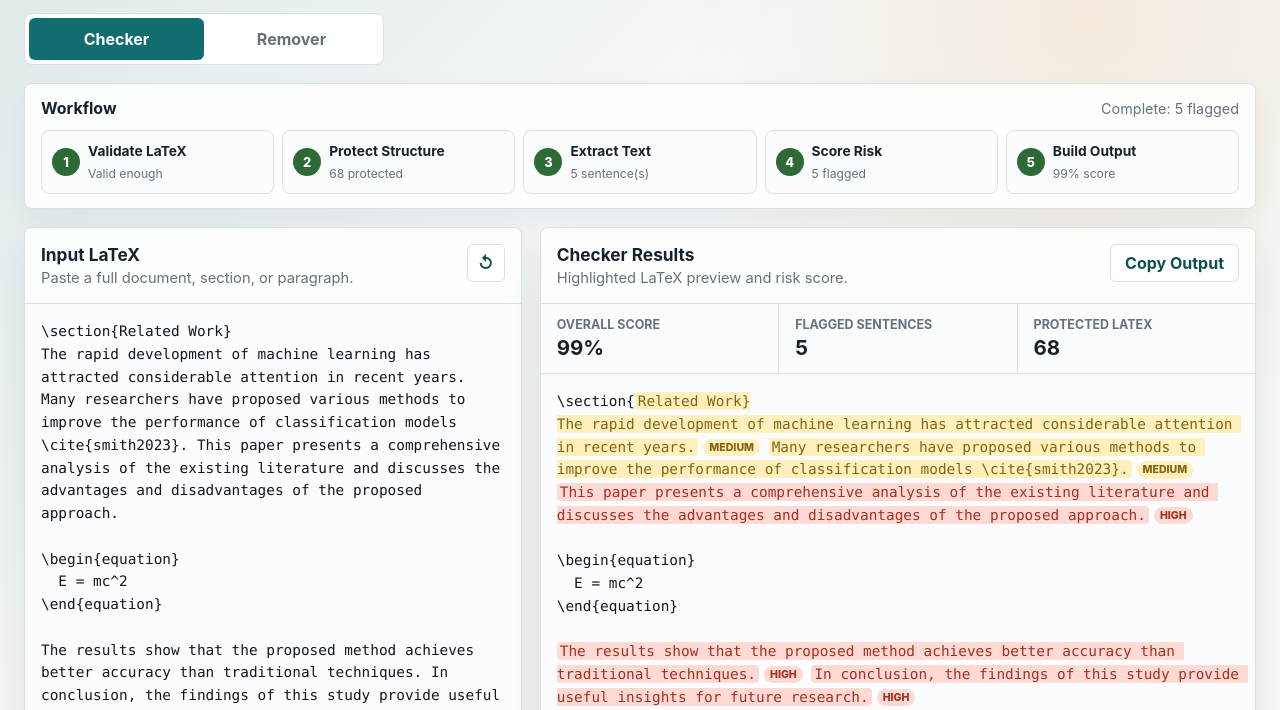
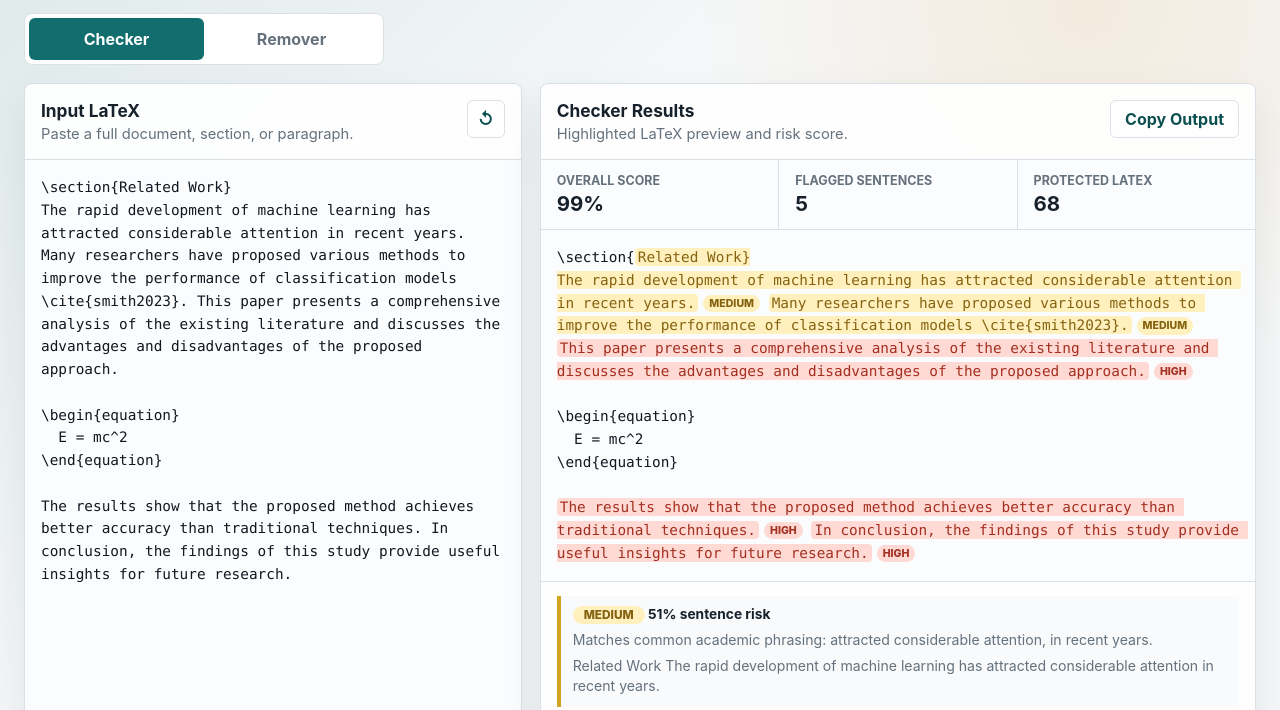
Before and after one commit to Nischith7102005/latexplagiarism, a plain HTML site: page index.html in a window 1280 px wide. Shown: the part 90-800 px from the top of the page. Drawn offline with Linux system fonts and the light colour scheme.

Commit message:
Hide workflow progress panel

```diff
--- a/app.js
+++ b/app.js
@@ -26,8 +26,6 @@ const elements = {
   rewriteControls: document.querySelector("#rewriteControls"),
   rewriteDepth: document.querySelector("#rewriteDepth"),
   includeMedium: document.querySelector("#includeMedium"),
-  workflowSummary: document.querySelector("#workflowSummary"),
-  workflowSteps: document.querySelector("#workflowSteps"),
 };
 
 const state = {
@@ -51,23 +49,6 @@ function setMode(mode) {
   elements.outputSubtitle.textContent = checker
     ? "Highlighted LaTeX preview and risk score."
     : "Full LaTeX output with only flagged sentences rewritten.";
-  resetWorkflow();
-}
-
-function resetWorkflow() {
-  elements.workflowSummary.textContent = "Ready to process";
-  for (const item of elements.workflowSteps.querySelectorAll("li")) {
-    item.className = "";
-    item.querySelector("small").textContent = "Waiting";
-  }
-}
-
-function updateWorkflowStep(step, status, detail) {
-  const item = elements.workflowSteps.querySelector(`[data-step="${step}"]`);
-  if (!item) return;
-  item.className = status;
-  item.querySelector("small").textContent = detail || status;
-  elements.workflowSummary.textContent = detail || status;
 }
 
 function renderWarnings(warnings) {
@@ -126,7 +107,6 @@ function clearOutput() {
   elements.flaggedCount.textContent = "0";
   elements.protectedCount.textContent = "0";
   elements.latexStatus.textContent = "Ready";
-  resetWorkflow();
 }
 
 async function run() {
@@ -148,11 +128,6 @@ async function run() {
         depth: elements.rewriteDepth.value,
         includeMedium: elements.includeMedium.checked,
       },
-      {
-        onStep: (step, status, detail) => {
-          if (runId === state.latestRunId) updateWorkflowStep(step, status, detail);
-        },
-      },
     );
 
     if (runId !== state.latestRunId) return;
@@ -167,7 +142,6 @@ async function run() {
       elements.scoreValue.textContent = `${analysis.overall}%`;
       elements.flaggedCount.textContent = String(analysis.flagged.length);
       elements.latexStatus.textContent = `Scanned ${analysis.sentences.length} sentences`;
-      elements.workflowSummary.textContent = `Complete: ${analysis.flagged.length} flagged`;
       state.lastOutput = text;
       return;
     }
@@ -176,10 +150,8 @@ async function run() {
     elements.rewrittenOutput.textContent = rewrite.output;
     state.lastOutput = rewrite.output;
     elements.latexStatus.textContent = rewrite.changes ? `${rewrite.changes} changed` : "No changes";
-    elements.workflowSummary.textContent = `Complete: ${rewrite.changes} changed`;
   } catch (error) {
     elements.latexStatus.textContent = "Workflow error";
-    elements.workflowSummary.textContent = "Stopped by an error";
     elements.warningBox.hidden = false;
     elements.warningBox.textContent = `Error: ${error.message}`;
   } finally {
--- a/index.html
+++ b/index.html
@@ -25,20 +25,6 @@
             Remover
           </button>
         </div>
-
-        <section class="workflow-panel" aria-label="Processing workflow">
-          <div class="workflow-head">
-            <h2>Workflow</h2>
-            <span id="workflowSummary">Ready to process</span>
-          </div>
-          <ol class="workflow-steps" id="workflowSteps">
-            <li data-step="validate"><span>1</span><strong>Validate LaTeX</strong><small>Waiting</small></li>
-            <li data-step="protect"><span>2</span><strong>Protect Structure</strong><small>Waiting</small></li>
-            <li data-step="extract"><span>3</span><strong>Extract Text</strong><small>Waiting</small></li>
-            <li data-step="score"><span>4</span><strong>Score Risk</strong><small>Waiting</small></li>
-            <li data-step="output"><span>5</span><strong>Build Output</strong><small>Waiting</small></li>
-          </ol>
-        </section>
 
         <section class="input-output-grid">
           <div class="panel input-panel">
--- a/styles.css
+++ b/styles.css
@@ -123,115 +123,11 @@ h1 {
   color: #fff;
 }
 
-.workflow-panel {
-  display: grid;
-  gap: 12px;
-  border: 1px solid var(--line);
-  border-radius: 8px;
-  background: rgba(255, 255, 255, 0.93);
-  padding: 14px 16px;
-  box-shadow: 0 12px 28px rgba(23, 33, 43, 0.06);
-}
-
-.workflow-head {
-  display: flex;
-  align-items: center;
-  justify-content: space-between;
-  gap: 14px;
-}
-
-.workflow-head h2 {
-  font-size: 1rem;
-}
-
-.workflow-head span {
-  color: var(--muted);
-  font-size: 0.9rem;
-}
-
-.workflow-steps {
-  display: grid;
-  grid-template-columns: repeat(5, minmax(0, 1fr));
-  gap: 8px;
-  margin: 0;
-  padding: 0;
-  list-style: none;
-}
-
-.workflow-steps li {
-  display: grid;
-  grid-template-columns: 28px minmax(0, 1fr);
-  grid-template-rows: auto auto;
-  column-gap: 8px;
-  row-gap: 2px;
-  align-items: center;
-  min-height: 64px;
-  border: 1px solid var(--line);
-  border-radius: 8px;
-  background: #fbfcfd;
-  padding: 10px;
-}
-
-.workflow-steps span {
-  display: grid;
-  grid-row: 1 / span 2;
-  place-items: center;
-  width: 28px;
-  height: 28px;
-  border-radius: 999px;
-  background: #edf2f4;
-  color: var(--muted);
-  font-size: 0.8rem;
-  font-weight: 850;
-}
-
-.workflow-steps strong {
-  min-width: 0;
-  overflow: hidden;
-  text-overflow: ellipsis;
-  white-space: nowrap;
-  font-size: 0.86rem;
-}
-
-.workflow-steps small {
-  min-width: 0;
-  overflow: hidden;
-  color: var(--muted);
-  font-size: 0.76rem;
-  text-overflow: ellipsis;
-  white-space: nowrap;
-}
-
-.workflow-steps li.running {
-  border-color: var(--accent);
-  background: var(--soft);
-}
-
-.workflow-steps li.running span {
-  background: var(--accent);
-  color: #fff;
-}
-
-.workflow-steps li.done span {
-  background: #2d6a35;
-  color: #fff;
-}
-
-.workflow-steps li.warning span {
-  background: #d3a41f;
-  color: #fff;
-}
-
-.workflow-steps li.error span {
-  background: #d35747;
-  color: #fff;
-}
-
 .input-output-grid {
   display: grid;
   grid-template-columns: minmax(340px, 0.82fr) minmax(440px, 1.18fr);
   gap: 18px;
-  min-height: calc(100vh - 276px);
+  min-height: calc(100vh - 178px);
 }
 
 .panel {
@@ -563,8 +459,7 @@ select {
   }
 
   .input-output-grid,
-  .comparison-grid,
-  .workflow-steps {
+  .comparison-grid {
     grid-template-columns: 1fr;
   }
 
```
